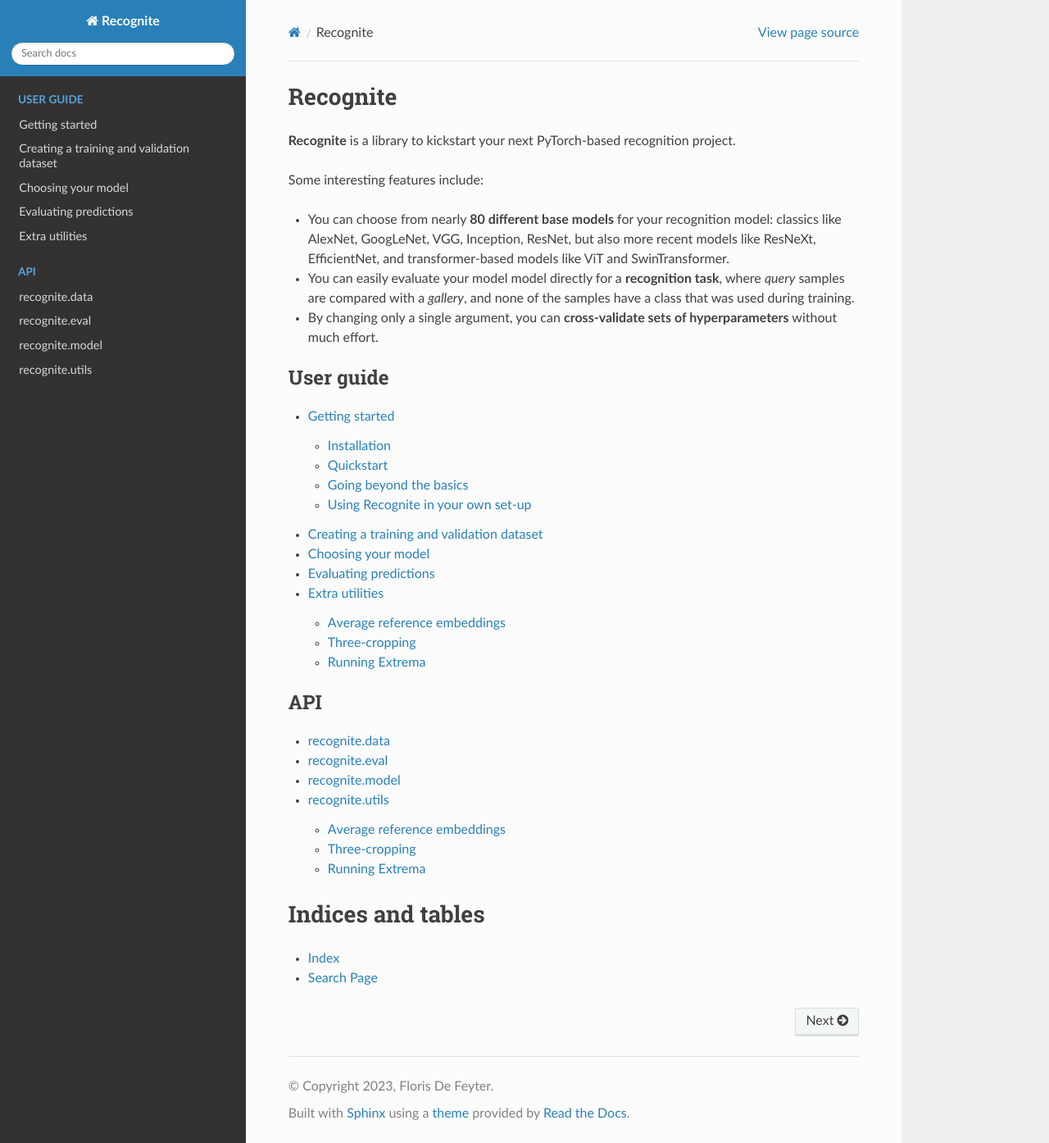
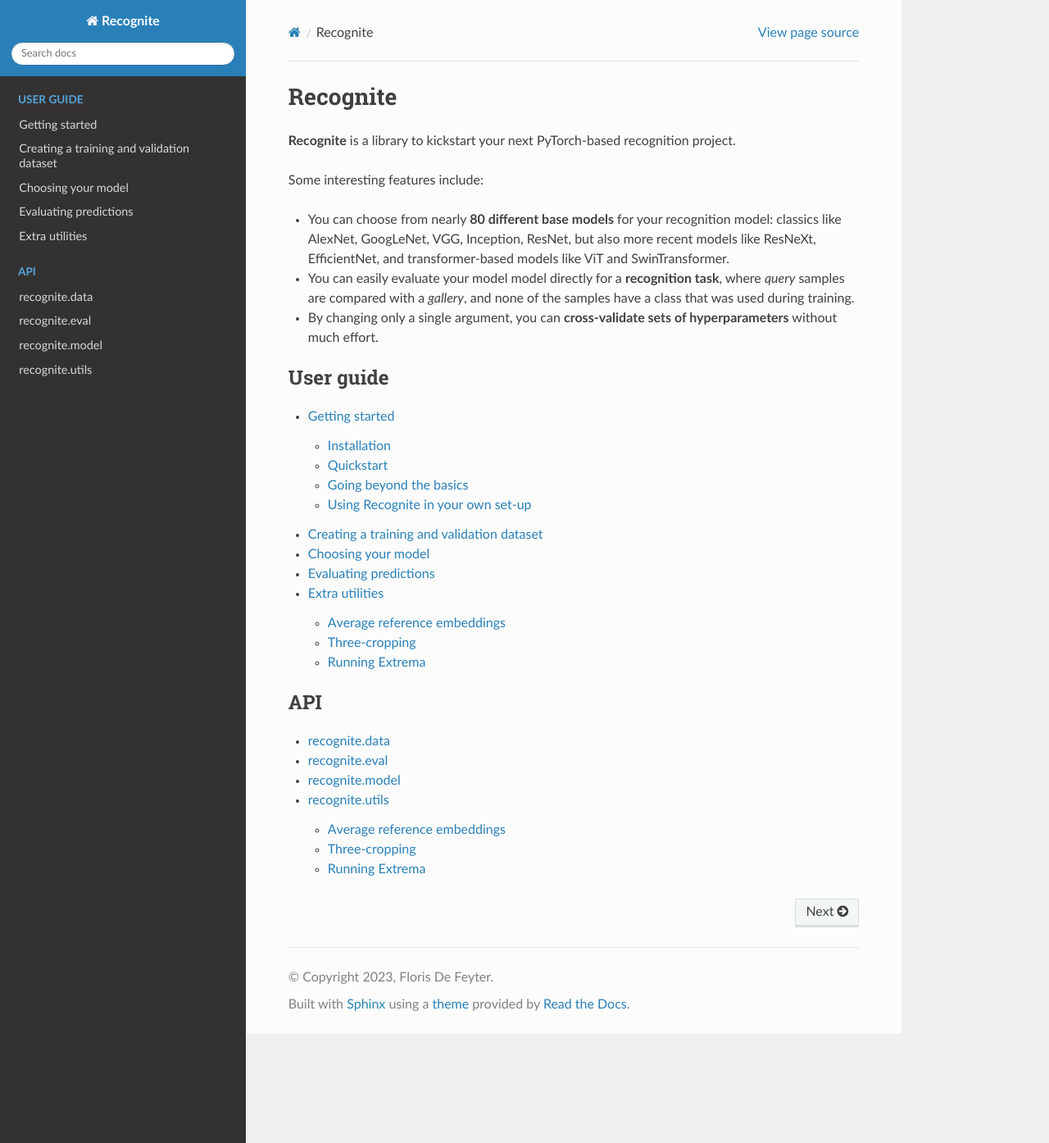
Before and after one commit to florisdf/inid, a Sphinx documentation site: the page built from docs/index.md, in a window 1280 px wide and 1394 px high. Shown: the whole window at 82% size. Built offline with Sphinx 7.4.7 and the Read the Docs theme 2.0.0, drawn with Linux system fonts in a browser that asks for light colours.

Commit message:
Update index.md

````diff
--- a/docs/index.md
+++ b/docs/index.md
@@ -28,8 +28,3 @@
 recognite.model <api/model>
 recognite.utils <api/utils>
 ```
-
-# Indices and tables
-
-- {ref}`genindex`
-- {ref}`search`
````
